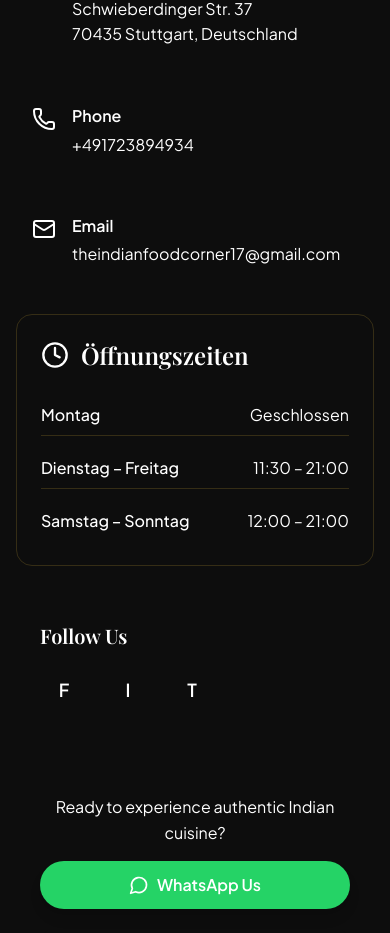
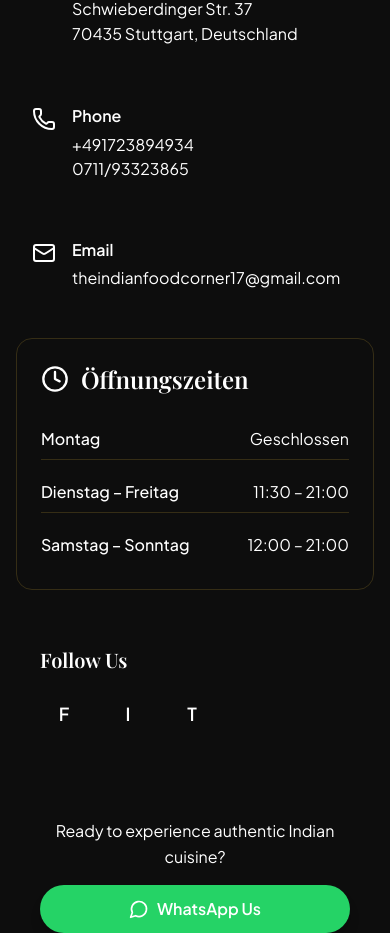
Before and after one commit to dhanmeetsingh/theindianfoodcorner, a React (Vite) app: page /contact in a window 390 px wide. Shown: the part 1273-2206 px from the top of the page. Built offline with nearby package versions, Linux system fonts and the light colour scheme.

Commit message:
Added phone

```diff
--- a/src/app/pages/ContactPage.tsx
+++ b/src/app/pages/ContactPage.tsx
@@ -4,6 +4,7 @@ import React from "react";
 
 export default function ContactPage() {
   const phoneNumber = "+491723894934";
+  const telephoneNumber = "0711/93323865";
   const whatsappLink = `https://wa.me/${phoneNumber.replace(
     /\+/g,
     ""
@@ -86,9 +87,16 @@ export default function ContactPage() {
                     <p className="text-text-light font-semibold mb-1">Phone</p>
                     <a
                       href={`tel:${phoneNumber}`}
-                      className="text-text-muted hover:text-secondary-gold transition-colors"
+                      className="block text-text-muted hover:text-secondary-gold transition-colors"
                     >
                       {phoneNumber}
+                    </a>
+
+                    <a
+                      href={`tel:${telephoneNumber.replace(/\//g, "")}`}
+                      className="block text-text-muted hover:text-secondary-gold transition-colors"
+                    >
+                      {telephoneNumber}
                     </a>
                   </div>
                 </div>
```
